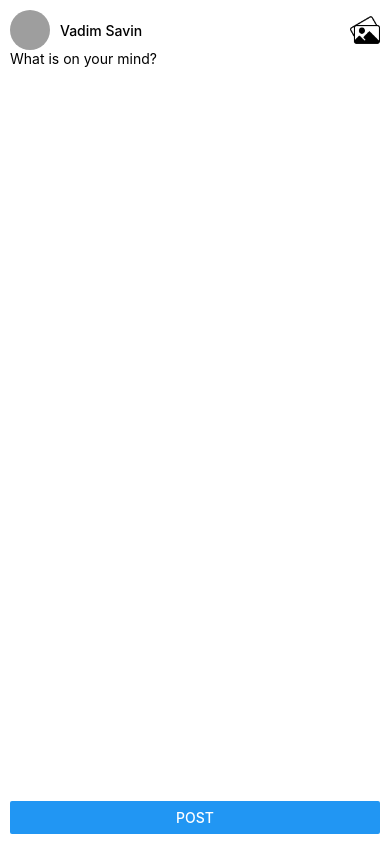
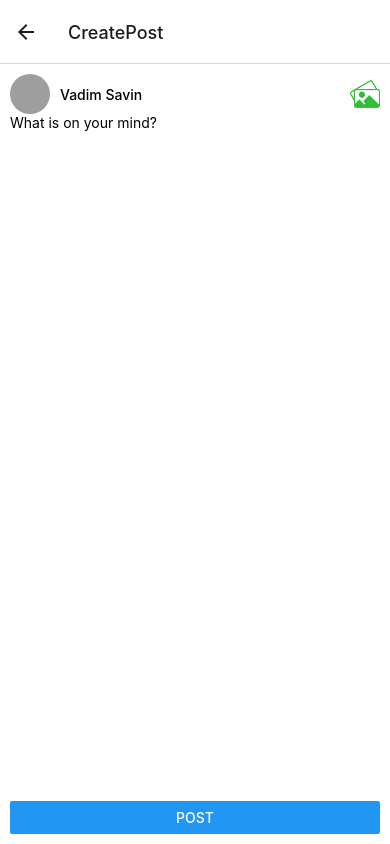
Before and after one commit to samarkalra/rn-social-media-app, a React Native app: screen /CreatePost in a window 390 px wide. Built offline with nearby package versions, Linux system fonts and the light colour scheme; grey boxes are pictures that could not be loaded.

Commit message:
Add navigation library

```diff
--- a/src/App.tsx
+++ b/src/App.tsx
@@ -1,12 +1,12 @@
 import { View } from 'react-native';
 import React from 'react';
 import AppStyles from './constants/styles';
-import CreatePostScreen from './ui/screens/CreatePost/CreatePostScreen';
+import AppNavigator from './core/navigation/AppNavigator';
 
 const App = () => {
   return (
     <View style={AppStyles.grayScreen}>
-      <CreatePostScreen />
+      <AppNavigator />
     </View>
   );
 };
--- a/src/constants/colors.ts
+++ b/src/constants/colors.ts
@@ -3,6 +3,7 @@ const COLORS = {
   black: '#000000',
   lightGray: 'lightgray',
   gray: 'gray',
+  green: '#30bd34',
 };
 
 export default COLORS;
--- a/src/core/navigation/AppNavigator.tsx
+++ b/src/core/navigation/AppNavigator.tsx
@@ -1,10 +1,19 @@
 import React from 'react';
 import { NavigationContainer } from '@react-navigation/native';
+import { createNativeStackNavigator } from '@react-navigation/native-stack';
+import Feeds from '../../ui/screens/Feeds/Feeds';
+import CreatePostScreen from '../../ui/screens/CreatePost/CreatePostScreen';
+import { StackParamList } from './types';
+
+const Stack = createNativeStackNavigator<StackParamList>();
 
 const AppNavigator = () => {
   return (
     <NavigationContainer>
-      <></>
+      <Stack.Navigator>
+        <Stack.Screen name="Feeds" component={Feeds} />
+        <Stack.Screen name="CreatePost" component={CreatePostScreen} />
+      </Stack.Navigator>
     </NavigationContainer>
   );
 };
--- /dev/null
+++ b/src/core/navigation/types.ts
@@ -0,0 +1,8 @@
+import type { NativeStackNavigationProp } from '@react-navigation/native-stack';
+export type StackParamList = {
+  Feeds: undefined;
+  CreatePost: undefined;
+};
+
+export type NavigationProp<RouteName extends keyof StackParamList> =
+  NativeStackNavigationProp<StackParamList, RouteName>;
--- a/src/ui/screens/CreatePost/styles.ts
+++ b/src/ui/screens/CreatePost/styles.ts
@@ -1,6 +1,8 @@
 import { StyleSheet } from 'react-native';
 import COLORS from '../../../constants/colors';
 import { AVATAR_SIZE } from '../../components/FeedPost/style';
+
+export const IMAGE_PICKER_ICON_SIZE = 30;
 
 const styles = StyleSheet.create({
   screen: { padding: 10 },
@@ -17,8 +19,9 @@ const styles = StyleSheet.create({
   buttonView: { marginTop: 'auto' },
   imagePicker: { marginLeft: 'auto' },
   imagePickerIcon: {
-    width: 30,
-    height: 30,
+    width: IMAGE_PICKER_ICON_SIZE,
+    height: IMAGE_PICKER_ICON_SIZE,
+    tintColor: COLORS.green,
   },
   selectedImage: {
     width: '50%',
--- a/src/ui/screens/Feeds/Feeds.tsx
+++ b/src/ui/screens/Feeds/Feeds.tsx
@@ -1,21 +1,37 @@
-import { FlatList, ListRenderItem } from 'react-native';
+import { FlatList, Image, ListRenderItem, Pressable, Text } from 'react-native';
 import React from 'react';
 import posts from '../../../assets/data/posts.json';
 import { Post } from '../../components/FeedPost/type';
 import { FeedPost } from '../../components/FeedPost';
+import { useNavigation } from '@react-navigation/native';
+import ImagePickerIcon from '../../../assets/images/image-picker.png';
+import styles from './styles';
+import { NavigationProp } from '../../../core/navigation/types';
 
 const Feeds = () => {
+  const navigation = useNavigation<NavigationProp<'Feeds'>>();
+
   const keyExtractor: ((item: Post, index: number) => string) | undefined = (
     post
   ) => post.id;
   const renderItem: ListRenderItem<Post> | null | undefined = ({ item }) => (
     <FeedPost post={item} />
   );
+
+  const createPost = () => navigation.navigate('CreatePost');
+
   return (
     <FlatList
       data={posts as Post[]}
       keyExtractor={keyExtractor}
       renderItem={renderItem}
+      ListHeaderComponent={() => (
+        <Pressable onPress={createPost} style={styles.header}>
+          {/* <Image source={{ uri: img }} style={styles.profileImage} /> */}
+          <Text style={styles.name}>Whats on your mind?</Text>
+          <Image source={ImagePickerIcon} style={styles.icon} />
+        </Pressable>
+      )}
     />
   );
 };
--- /dev/null
+++ b/src/ui/screens/Feeds/styles.tsx
@@ -0,0 +1,31 @@
+import { StyleSheet } from 'react-native';
+import COLORS from '../../../constants/colors';
+import { IMAGE_PICKER_ICON_SIZE } from '../CreatePost/styles';
+
+const styles = StyleSheet.create({
+  header: {
+    padding: 10,
+    paddingVertical: 15,
+    flexDirection: 'row',
+    alignItems: 'center',
+    width: '100%',
+    backgroundColor: COLORS.white,
+  },
+  profileImage: {
+    width: 40,
+    height: 40,
+    borderRadius: 25,
+    marginRight: 10,
+  },
+  name: {
+    color: COLORS.gray,
+  },
+  icon: {
+    marginLeft: 'auto',
+    width: IMAGE_PICKER_ICON_SIZE,
+    height: IMAGE_PICKER_ICON_SIZE,
+    tintColor: COLORS.green,
+  },
+});
+
+export default styles;
```
